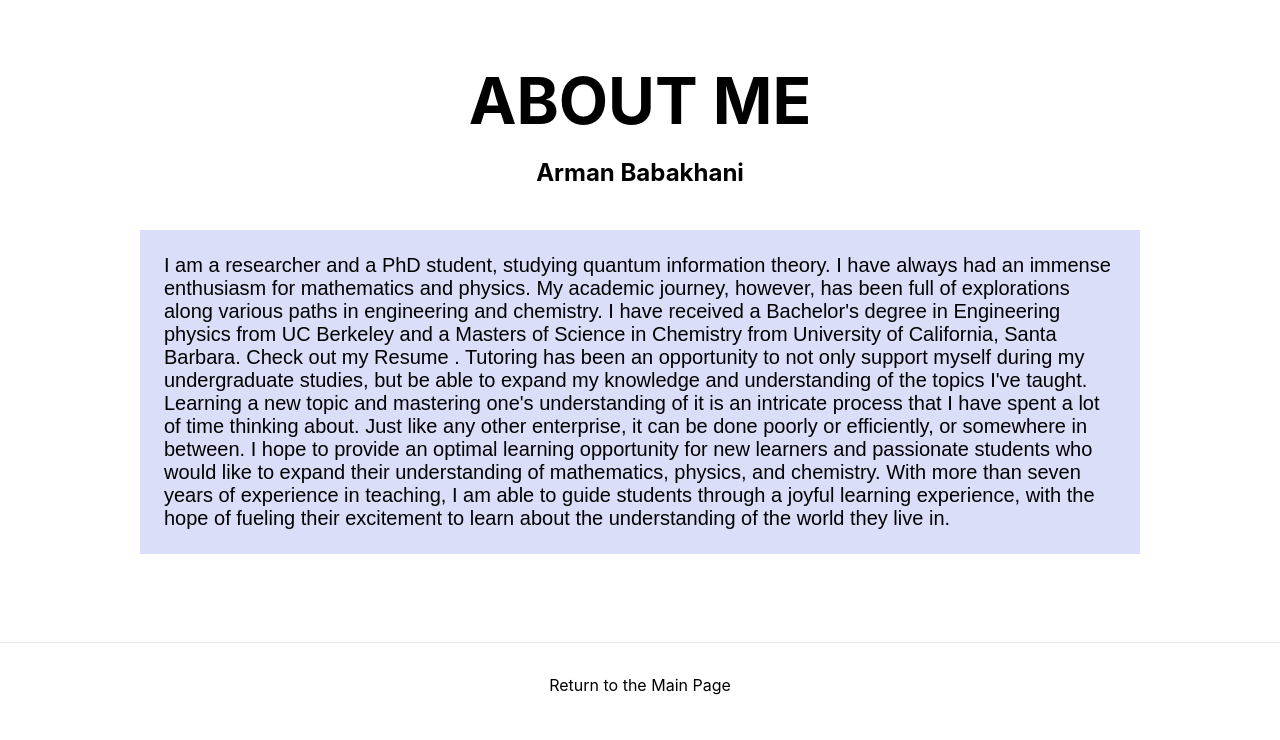
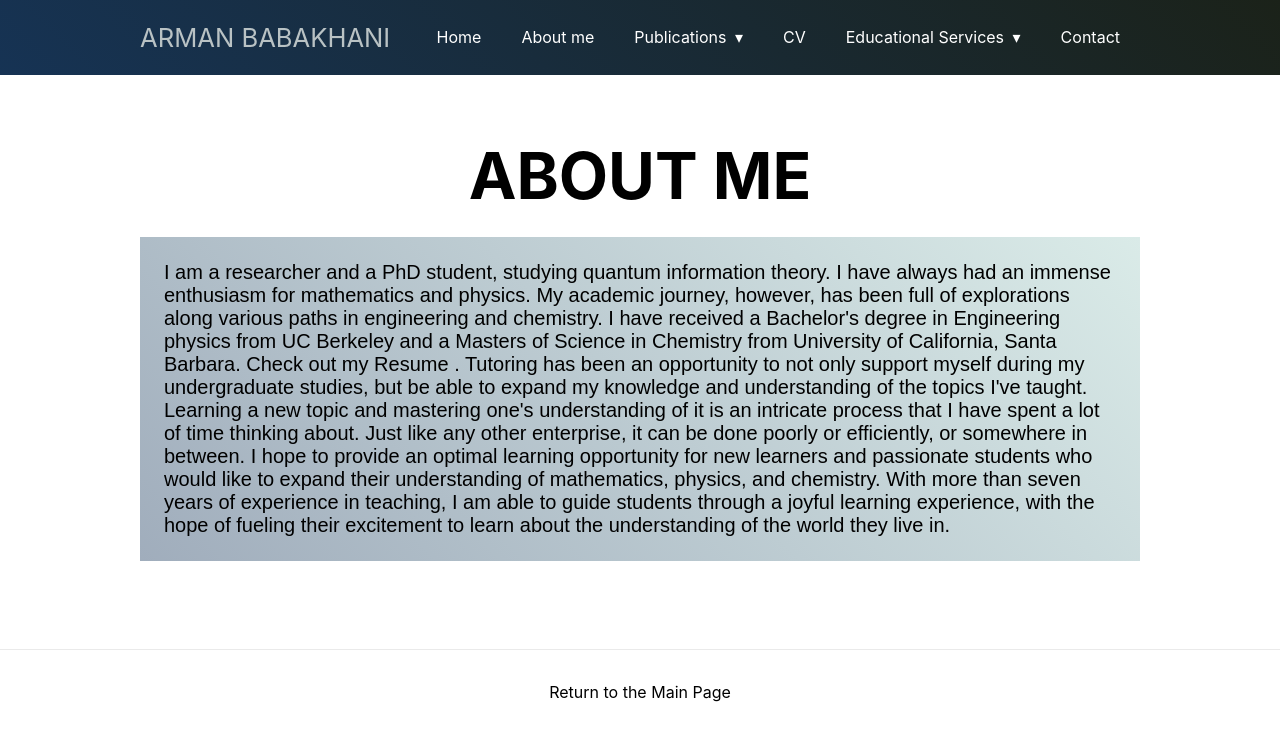
Before and after one commit to armanxbabakhani/ArmanWeb, a Next.js app: page /me in a window 1280 px wide. Shown: the top 740 px of the page. Built offline with nearby package versions, Linux system fonts and the light colour scheme.

Commit message:
Added a nav bar.

```diff
--- /dev/null
+++ b/component/layout.js
@@ -0,0 +1,67 @@
+import { useState } from "react";
+import styles from "../styles/Layout.module.css"
+import Link from 'next/link'
+
+export default function Layout({children}){
+    return <>
+        <section className={styles.navigation}>
+            <div className={styles.navcontainer}>
+                <div className={styles.brand}>
+                    <a href="#!">Arman Babakhani</a>
+                </div>
+                <nav>
+                    <div className={styles.navmobile}><a id="navbar-toggle" href="#!"><span></span></a></div>
+                    <ul className={styles.navlist}>
+                        <li>
+                            <Link href="/"passHref>
+                                <a> Home</a>
+                            </Link>
+                        </li>
+                        <li>
+                            <Link href="/me" passHref>
+                                <a> About me </a>
+                            </Link>
+                        </li>
+                        <li>
+                            <a href="#!">Publications</a>
+                            <ul className={styles.navbardropdown}>
+                                <li>
+                                    <a href="#!">Sass</a>
+                                </li>
+                                <li>
+                                    <a href="#!">Less</a>
+                                </li>
+                                <li>
+                                    <a href="#!">Stylus</a>
+                                </li>
+                            </ul>
+                        </li>
+                        <li>
+                            <a href="#!">CV</a>
+                        </li>
+                        <li>
+                            <a href="#!">Educational Services</a>
+                            <ul className={styles.navbardropdown}>
+                                <li>
+                                    <a href="#!">Sass</a>
+                                </li>
+                                <li>
+                                    <a href="#!">Less</a>
+                                </li>
+                                <li>
+                                    <a href="#!">Stylus</a>
+                                </li>
+                            </ul>
+                        </li>
+                        <li>
+                            <a href="#!">Contact</a>
+                        </li>
+                    </ul>
+                </nav>
+            </div>
+        </section>
+
+    {children}
+    {/* <></> */}
+    </>
+}
--- a/pages/_app.js
+++ b/pages/_app.js
@@ -1,7 +1,12 @@
 import '../styles/globals.css'
+import Layout from "../component/layout"
 
 function MyApp({ Component, pageProps }) {
-  return <Component {...pageProps} />
+  return(
+        <Layout>
+          <Component {...pageProps} />
+        </Layout>
+  )
 }
 
 export default MyApp
--- a/pages/me.js
+++ b/pages/me.js
@@ -8,9 +8,6 @@ export default function Me() {
                 <h1 className={styles.title}>
                     ABOUT ME
                 </h1>
-                <h2 className={styles.container}>
-                    Arman Babakhani
-                </h2>
                 <p className={styles.me}>
                     I am a researcher and a PhD student, studying quantum information theory.
                     I have always had an immense enthusiasm for mathematics and physics.
--- a/styles/Home.module.css
+++ b/styles/Home.module.css
@@ -93,7 +93,7 @@
   max-width: 450px;
 }
 .me{
-  background: #dadef9;
+  background: linear-gradient(45deg, #a0adbc, #daebe8);
   margin: 1.5rem;
   padding: 1.5rem;
   text-align: left;
--- /dev/null
+++ b/styles/Layout.module.css
@@ -0,0 +1,92 @@
+@import url('https://fonts.googleapis.com/css?family=Roboto');
+/* body{
+    margin: 0;
+     padding: 0;
+     font-family: 'Roboto', sans-serif;
+} */
+ .navigation {
+     height: 75px;
+     background: linear-gradient(45deg, #163354, #1b2219);
+}
+ .brand {
+     position: absolute;
+     float: left;
+     line-height: 75px;
+     text-transform: uppercase;
+     font-size: 1.6em;
+}
+ .brand a, .brand a:visited {
+     color: #b9c2c4;
+     text-decoration: none;
+}
+.navcontainer {
+     max-width: 1000px;
+     margin: 0 auto;
+}
+
+ .navbardropdown {
+     position: absolute;
+     display: none;
+     z-index: 1;
+     background: #fff;
+     box-shadow: 0 0 35px 0 rgba(0,0,0,0.25);
+}
+/* Mobile navigation */
+.navmobile {
+    display: none;
+    position: absolute;
+    top: 0;
+    right: 0;
+    background: transparent;
+    height: 75px;
+    width: 70px;
+}
+@media only screen and (max-width: 800px) {
+    .navmobile {
+        display: block;
+    }
+    .navbardropdown {
+        position: static;
+    }
+ @media screen and (min-width:800px) {
+     .navlist {
+         display: block !important;
+        }
+    }
+ #navbar-toggle {
+     position: absolute;
+     left: 18px;
+     top: 15px;
+     cursor: pointer;
+     padding: 10px 35px 16px 0px;
+    }
+ #navbar-toggle span, #navbar-toggle span:before, #navbar-toggle span:after {
+     cursor: pointer;
+     border-radius: 1px;
+     height: 3px;
+     width: 30px;
+     background: #ffffff;
+     position: absolute;
+     display: block;
+     content: '';
+     transition: all 300ms ease-in-out;
+    }
+ #navbar-toggle span:before {
+     top: -10px;
+    }
+ #navbar-toggle span:after {
+     bottom: -10px;
+    }
+ #navbar-toggle.active span {
+     background-color: transparent;
+    }
+ #navbar-toggle.active span:before, #navbar-toggle.active span:after {
+     top: 0;
+    }
+ #navbar-toggle.active span:before {
+     transform: rotate(45deg);
+    }
+ #navbar-toggle.active span:after {
+     transform: rotate(-45deg);
+    }
+}
--- a/styles/globals.css
+++ b/styles/globals.css
@@ -14,3 +14,67 @@ a {
 * {
   box-sizing: border-box;
 }
+
+nav {
+  float: right;
+}
+nav ul {
+  list-style: none;
+  margin: 0;
+  padding: 0;
+}
+nav ul li {
+  float: left;
+  position: relative;
+}
+nav ul li a,nav ul li a:visited {
+  display: block;
+  padding: 0 20px;
+  line-height: 75px;
+  color: #fff;
+  background: #262626 ;
+  text-decoration: none;
+}
+nav ul li a{
+  background: transparent;
+  color: #FFF;
+}
+nav ul li a:hover, nav ul li a:visited:hover {
+  background: #273a4c;
+  color: #ffffff;
+}
+.navbar-dropdown li a{
+  background: #172839;
+}
+nav ul li a:not(:only-child):after, nav ul li a:visited:not(:only-child):after {
+  padding-left: 4px;
+  content: ' \025BE';
+}
+nav ul li ul li {
+  min-width: 190px;
+}
+nav ul li ul li a {
+  padding: 15px;
+  line-height: 20px;
+}
+
+@media only screen and (max-width: 800px) {
+  nav {
+    width: 100%;
+    padding: 55px 0 15px;
+}
+nav ul {
+    display: none;
+}
+nav ul li {
+    float: none;
+}
+nav ul li a {
+    padding: 15px;
+    line-height: 20px;
+    background: #262626;
+}
+nav ul li ul li a {
+    padding-left: 30px;
+}
+}
```
Also changed, not shown: pages/index.js (+16 -6 lines).
